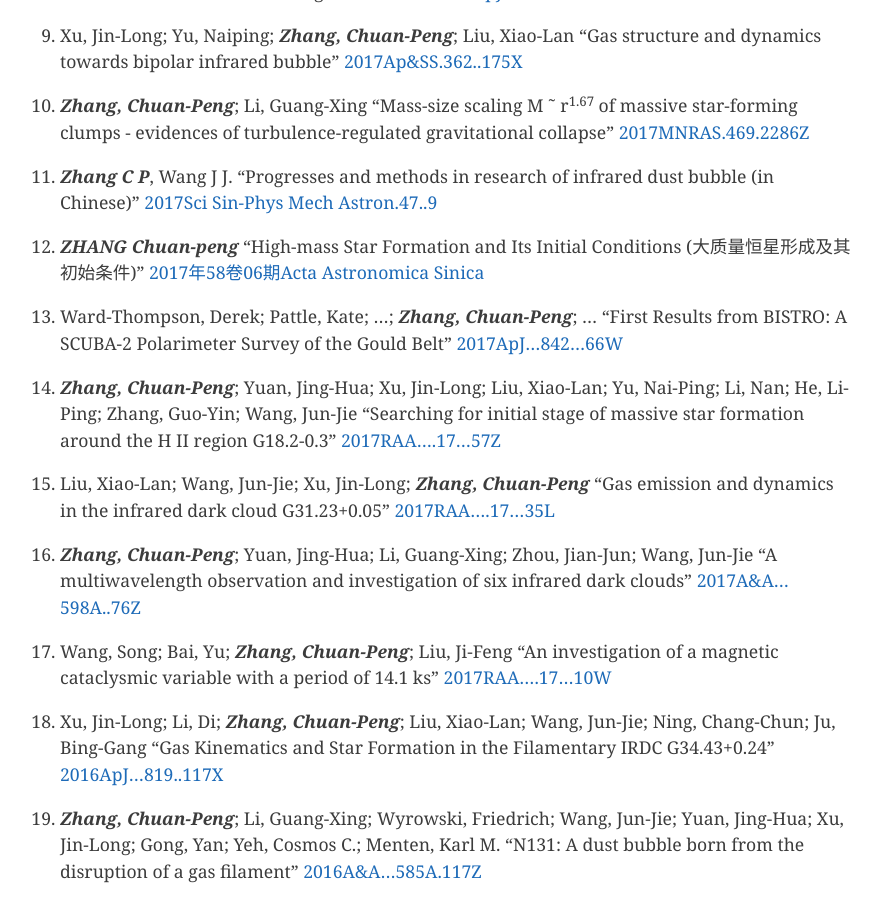
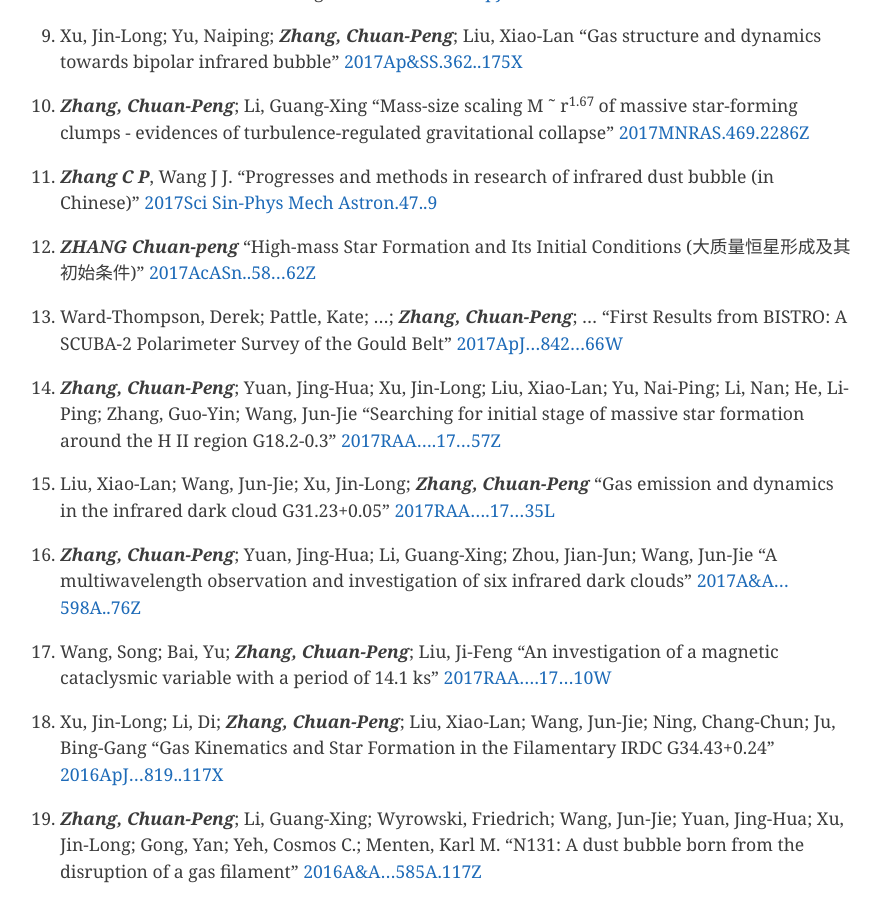
Before and after one commit to zcp521/zcp521.github.io, a Jekyll site: the page built from pub.md, in a window 1280 px wide and 900 px high, scrolled down 1408 px. Shown: the whole window, without its empty margins (204-1085 px from the left). Built offline with Jekyll 4.4.1, drawn with Linux system fonts in a browser that asks for light colours.

Commit message:
Update pub.md

```diff
--- a/pub.md
+++ b/pub.md
@@ -59,12 +59,12 @@ tagline: "My publication list"
 	[2017MNRAS.469.2286Z](http://adsabs.harvard.edu/abs/2017MNRAS.469.2286Z)
 
 16. ***Zhang C P***, Wang J J.
-    "Progresses and methods in research of infrared dust bubble (in Chinese)"
-    [2017Sci Sin-Phys Mech Astron.47..9](http://engine.scichina.com/publisher/scp/journal/SSPMA/doi/10.1360/SSPMA2016-00476?slug=full%20text)
+	"Progresses and methods in research of infrared dust bubble (in Chinese)"
+	[2017Sci Sin-Phys Mech Astron.47..9](http://engine.scichina.com/publisher/scp/journal/SSPMA/doi/10.1360/SSPMA2016-00476?slug=full%20text)
 
 15. ***ZHANG Chuan-peng***
-    "High-mass Star Formation and Its Initial Conditions (大质量恒星形成及其初始条件)"
-    [2017年58卷06期Acta Astronomica Sinica](http://www.twxb.org/index.php/TWXB/article/download/2009916/1648254)
+	"High-mass Star Formation and Its Initial Conditions (大质量恒星形成及其初始条件)"
+	[2017AcASn..58...62Z](http://adsabs.harvard.edu/abs/2017AcASn..58...62Z)
 
 14. Ward-Thompson, Derek; Pattle, Kate; ...; ***Zhang, Chuan-Peng***; ...
 	"First Results from BISTRO: A SCUBA-2 Polarimeter Survey of the Gould Belt"
```
